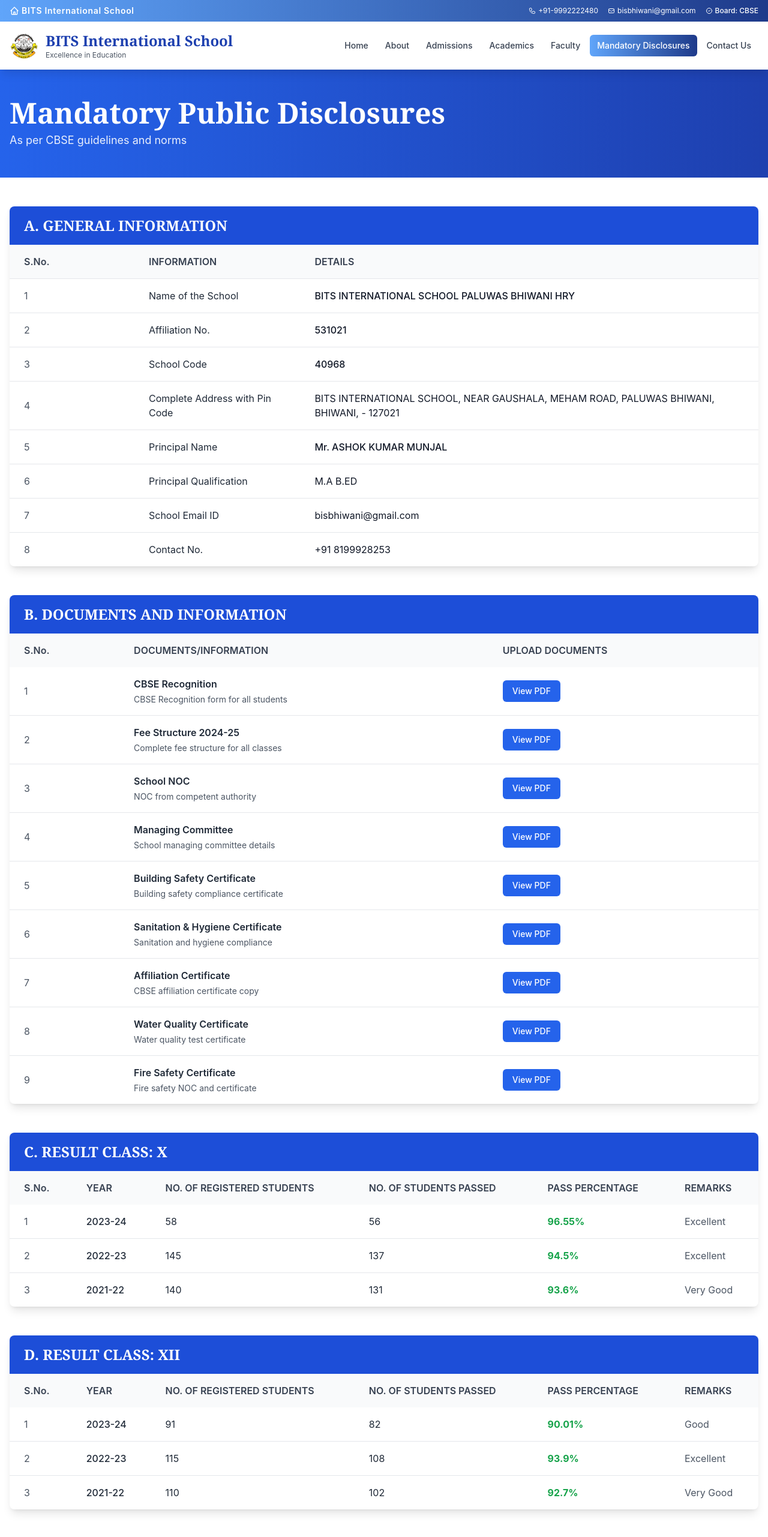
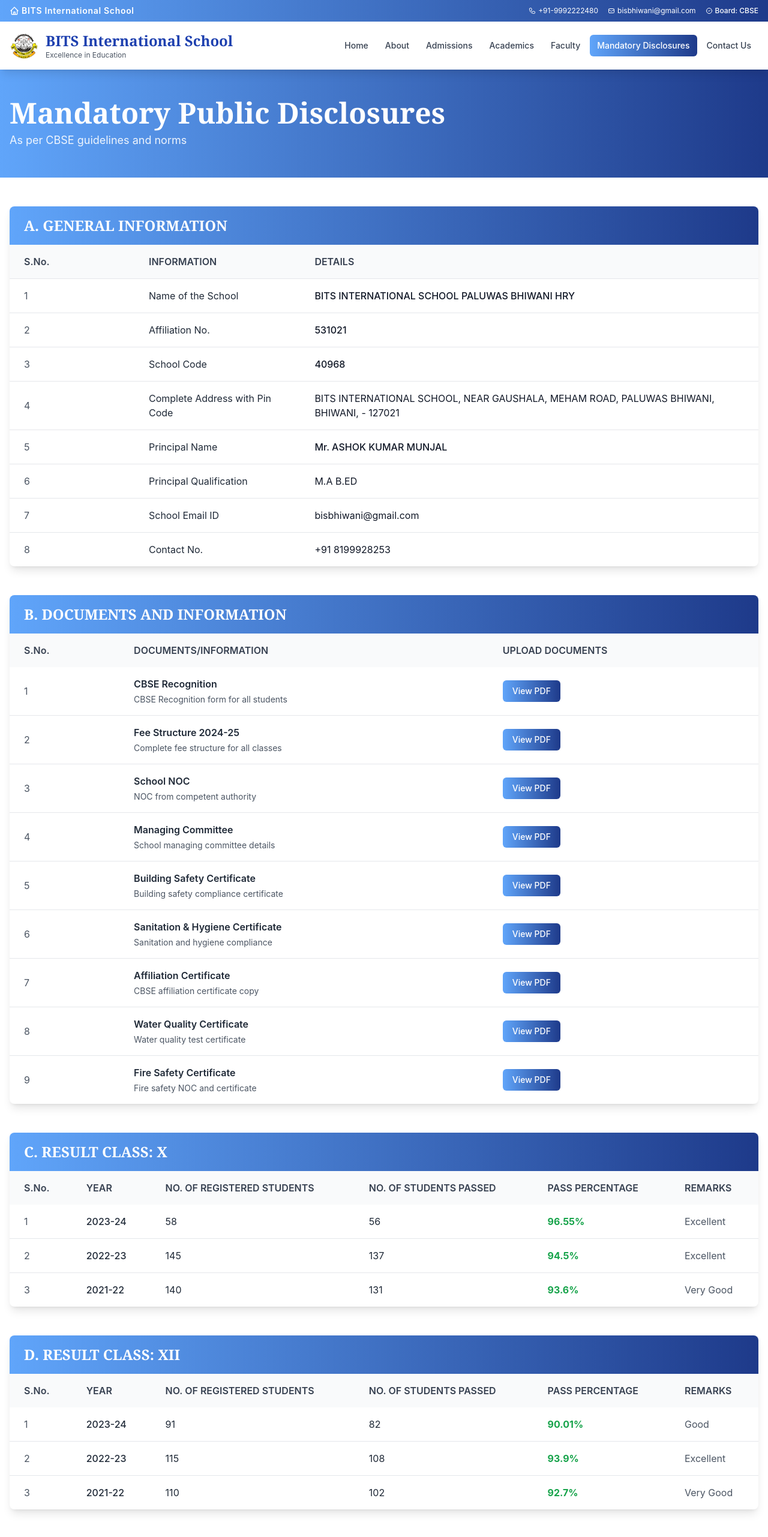
Before and after one commit to Tanisha-987/BITS, a React (Create React App) app: page /mandatory-disclosures in a window 1280 px wide. Shown: the top 2562 px of the page at 60% size. Built offline with nearby package versions, Linux system fonts and the light colour scheme; the HTML template or start-up script is replaced by a standard one.

Commit message:
update color

```diff
--- a/src/pages/Faculty.js
+++ b/src/pages/Faculty.js
@@ -125,7 +125,7 @@
   return (
     <div className="min-h-screen bg-gray-50">
       {/* Page Header */}
-      <div className="bg-blue-600 text-white py-8 px-4">
+      <div className="bg-gradient-to-r from-primary-400 to-primary-900 text-white py-8 px-4">
         <div className="container mx-auto px-4">
           <h1 className="text-4xl md:text-5xl font-bold mb-2">Our Faculty</h1>
           <p className="text-lg opacity-90">Meet our dedicated team of educators</p>
--- a/src/pages/MandatoryDisclosures.js
+++ b/src/pages/MandatoryDisclosures.js
@@ -206,7 +206,7 @@
 //                         href={item.file}
 //                         target="_blank"
 //                         rel="noopener noreferrer"
-//                         className="bg-primary-600 hover:bg-primary-700 text-white px-4 py-2 rounded-md text-sm font-medium transition-colors flex items-center gap-2 group-hover:gap-3"
+//                         className="bg-primary-600 hover:bg-gradient-to-r from-primary-400 to-primary-900 text-white px-4 py-2 rounded-md text-sm font-medium transition-colors flex items-center gap-2 group-hover:gap-3"
 //                       >
 //                         <span>click me</span>
 //                       </a>
@@ -500,7 +500,7 @@
   return (
     <div className="animate-fade-in">
       {/* Page Header */}
-      <div className="bg-gradient-to-r from-primary-600 to-primary-800 text-white py-12">
+      <div className="bg-gradient-to-r from-primary-400 to-primary-900 text-white py-12">
         <div className="container mx-auto px-4">
           <h1 className="text-4xl md:text-5xl font-bold mb-2">Mandatory Public Disclosures</h1>
           <p className="text-lg opacity-90">As per CBSE guidelines and norms</p>
@@ -511,7 +511,7 @@
         {/* Section A: General Information */}
         <section className="mb-12">
           <div className="bg-white rounded-lg shadow-lg overflow-hidden">
-            <div className="bg-primary-700 text-white px-6 py-4">
+            <div className="bg-gradient-to-r from-primary-400 to-primary-900 text-white px-6 py-4">
               <h2 className="text-2xl font-bold">A. GENERAL INFORMATION</h2>
             </div>
             <div className="overflow-x-auto">
@@ -571,7 +571,7 @@
         {/* Section B: Documents and Information */}
         <section className="mb-12">
           <div className="bg-white rounded-lg shadow-lg overflow-hidden">
-            <div className="bg-primary-700 text-white px-6 py-4">
+            <div className="bg-gradient-to-r from-primary-400 to-primary-900 text-white px-6 py-4">
               <h2 className="text-2xl font-bold">B. DOCUMENTS AND INFORMATION</h2>
             </div>
             <div className="overflow-x-auto">
@@ -598,7 +598,7 @@
                           href={item.file}
                           target="_blank"
                           rel="noopener noreferrer"
-                          className="inline-flex items-center gap-2 bg-primary-600 hover:bg-primary-700 text-white px-4 py-2 rounded-md text-sm font-medium transition-colors"
+                          className="inline-flex items-center gap-2 bg-gradient-to-r from-primary-400 to-primary-900 hover:bg-gradient-to-r from-primary-400 to-primary-900 text-white px-4 py-2 rounded-md text-sm font-medium transition-colors"
                         >
 
                           View PDF
@@ -615,7 +615,7 @@
         {/* Section C: Result and Academics */}
         <section className="mb-12">
           <div className="bg-white rounded-lg shadow-lg overflow-hidden">
-            <div className="bg-primary-700 text-white px-6 py-4">
+            <div className="bg-gradient-to-r from-primary-400 to-primary-900 text-white px-6 py-4">
               <h2 className="text-2xl font-bold">C. RESULT CLASS: X</h2>
             </div>
             <div className="overflow-x-auto">
@@ -664,7 +664,7 @@
         {/* Section D: Result Class XII */}
         <section className="mb-12">
           <div className="bg-white rounded-lg shadow-lg overflow-hidden">
-            <div className="bg-primary-700 text-white px-6 py-4">
+            <div className="bg-gradient-to-r from-primary-400 to-primary-900 text-white px-6 py-4">
               <h2 className="text-2xl font-bold">D. RESULT CLASS: XII</h2>
             </div>
             <div className="overflow-x-auto">
@@ -713,7 +713,7 @@
         {/* Section E: School Infrastructure */}
         <section className="mb-12">
           <div className="bg-white rounded-lg shadow-lg overflow-hidden">
-            <div className="bg-primary-700 text-white px-6 py-4">
+            <div className="bg-gradient-to-r from-primary-400 to-primary-900 text-white px-6 py-4">
               <h2 className="text-2xl font-bold">E. SCHOOL INFRASTRUCTURE</h2>
             </div>
             <div className="overflow-x-auto">
@@ -777,7 +777,7 @@
         {/* Section F: Staff Details */}
         <section className="mb-12">
           <div className="bg-white rounded-lg shadow-lg overflow-hidden">
-            <div className="bg-primary-700 text-white px-6 py-4">
+            <div className="bg-gradient-to-r from-primary-400 to-primary-900 text-white px-6 py-4">
               <h2 className="text-2xl font-bold">F. STAFF (TEACHING)</h2>
             </div>
             <div className="overflow-x-auto">
@@ -829,7 +829,7 @@
         {/* Section G: School Managing Committee */}
         <section className="mb-12">
           <div className="bg-white rounded-lg shadow-lg overflow-hidden">
-            <div className="bg-primary-700 text-white px-6 py-4">
+            <div className="bg-gradient-to-r from-primary-400 to-primary-900 text-white px-6 py-4">
               <h2 className="text-2xl font-bold">G. SCHOOL MANAGING COMMITTEE (SMC)</h2>
             </div>
             <div className="overflow-x-auto">
```
